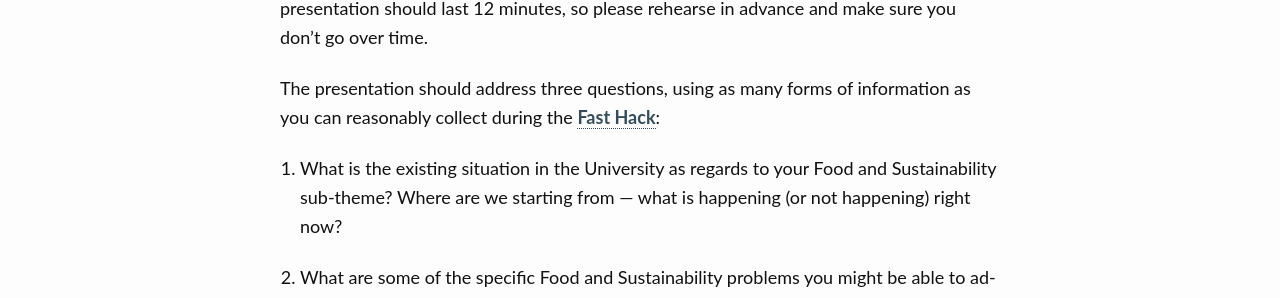
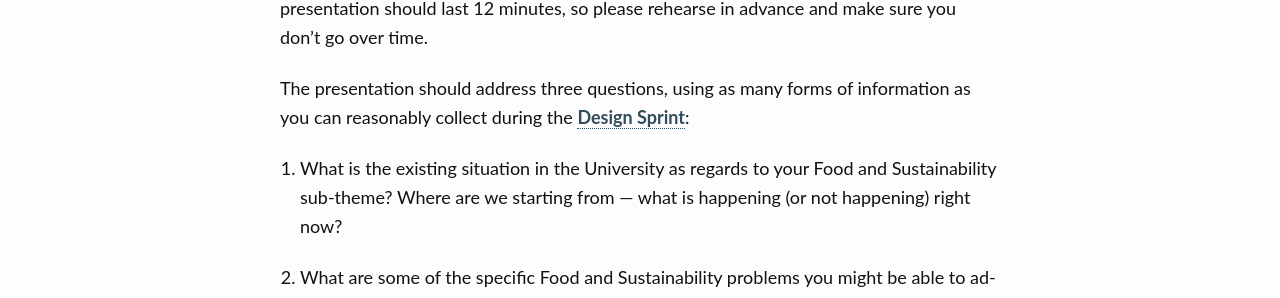
Before and after one commit to edinburghlivinglab/ddc, a Jekyll site: the page built from pages/assignment_gp1.md, in a window 1280 px wide. Shown: the part 424-722 px from the top of the page. Built offline with Jekyll 4.4.1, drawn with Linux system fonts in a browser that asks for light colours.

Commit message:
Update assignment_gp1.md

```diff
--- a/pages/assignment_gp1.md
+++ b/pages/assignment_gp1.md
@@ -9,7 +9,7 @@ This assignment is an in-class group presentation to be made by your team. Each
 The presentation should last 12 minutes, so please rehearse in advance and make sure you don't go over time.
 
 The presentation should address three questions, using as many forms of
-information as you can reasonably collect during the [Fast Hack]({{ site.baseurl }}/fast_hack/):
+information as you can reasonably collect during the [Design Sprint]({{ site.baseurl }}/sprint/):
 
 1. What is the existing situation in the University as regards to your Food and Sustainability sub-theme? Where are we starting from &mdash; what is happening (or not
 happening) right now?
```
